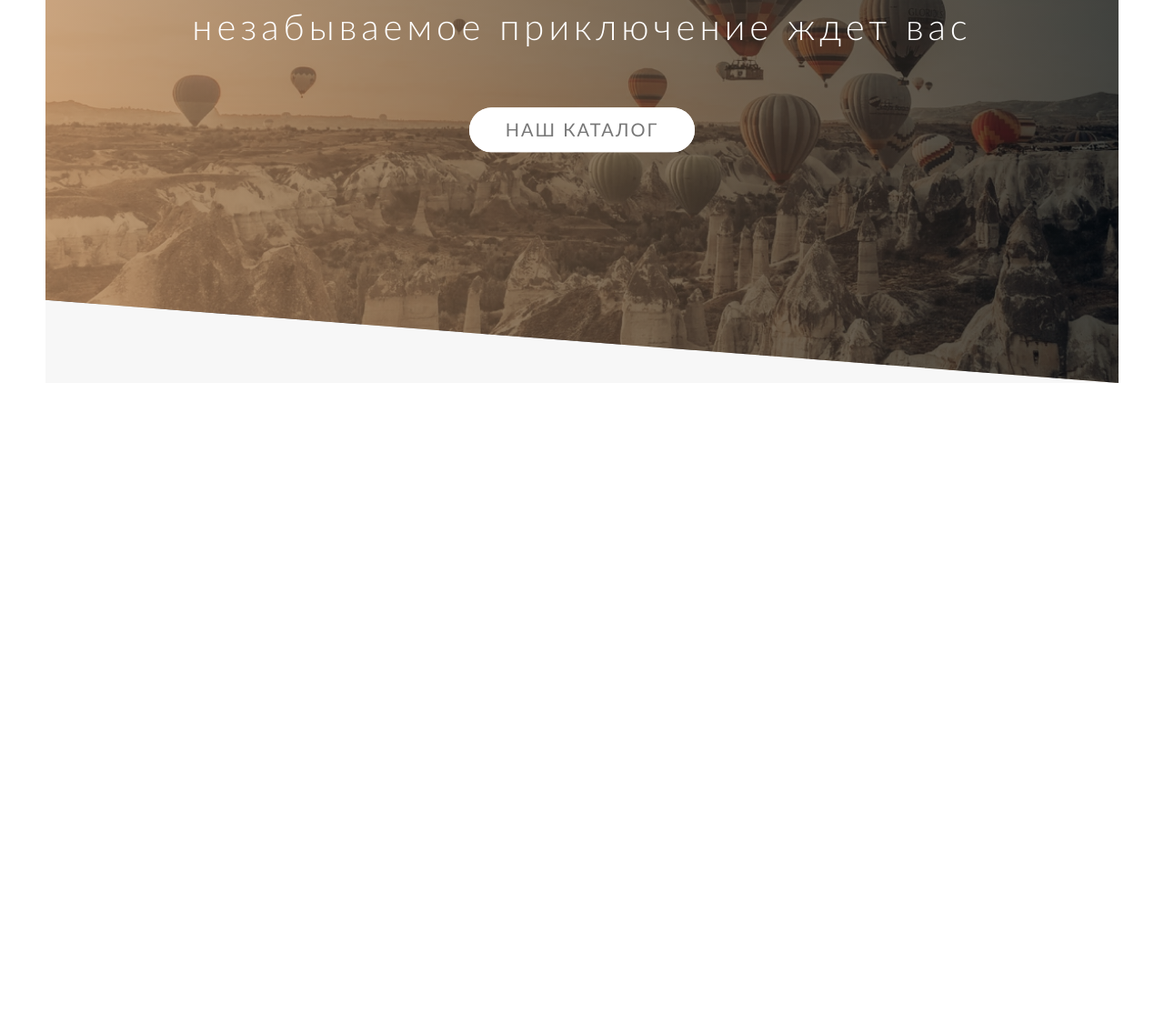
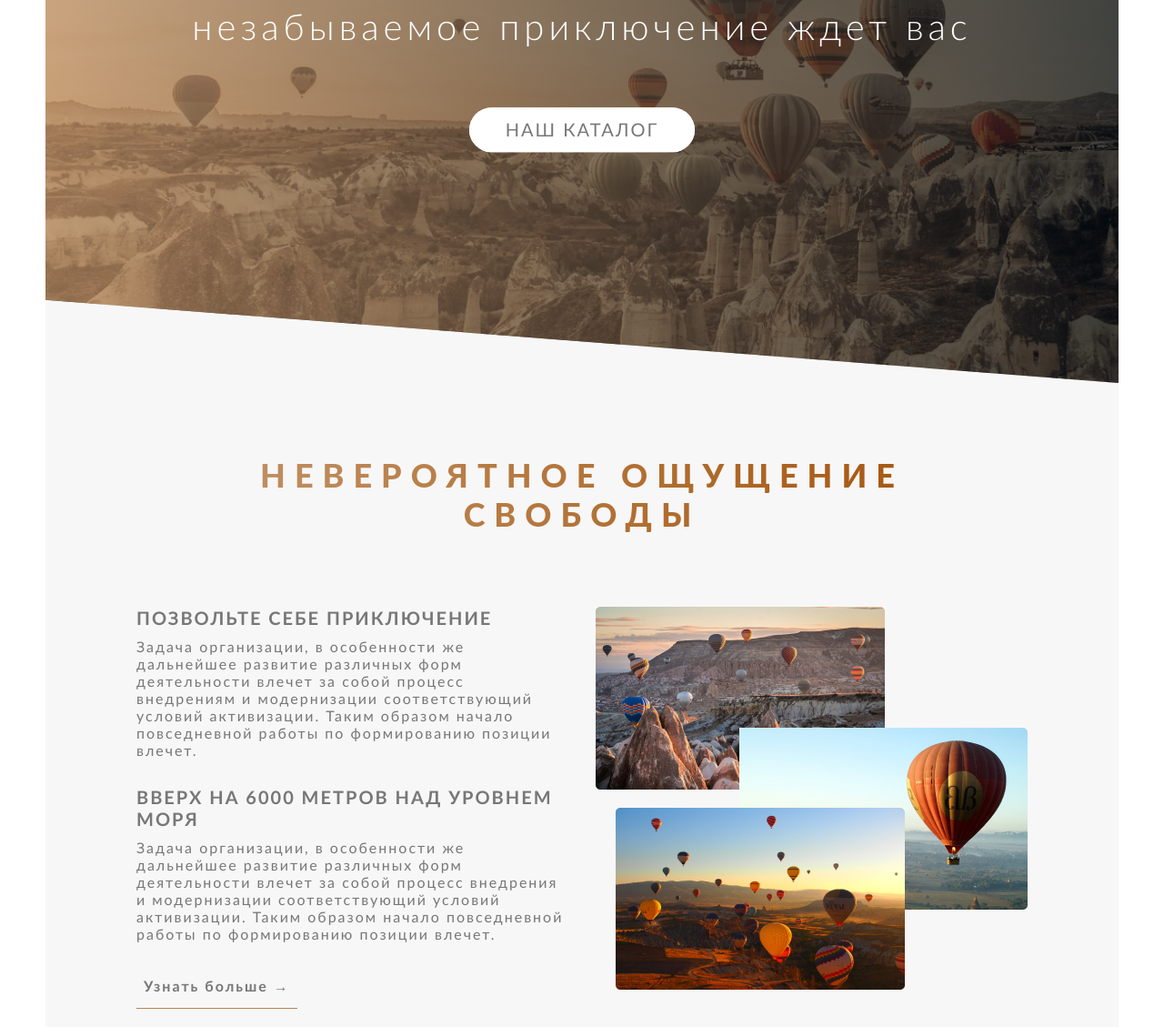
Before and after one commit to Frontend-Roman/ballons, a website: page src/index.html in a window 1280 px wide. Shown: the part 389-1518 px from the top of the page at 91% size. Before the commit the page ends 860 px from the top, so only its background shows below. Drawn offline with nearby package versions, Linux system fonts and the light colour scheme; files that its build step writes are made by us from their sources; files whose address does not match are found by name; a web font is replaced by a local one.

Commit message:
add section about

```diff
--- a/src/assets/scss/_settings.scss
+++ b/src/assets/scss/_settings.scss
@@ -1,5 +1,6 @@
 @import "mixin/fonts";
 @import "variables";
+@import "typografic/_typografic";
 
 @include font-face('Lato', 'assets/fonts/lato/latolight', 300);
 @include font-face('Lato', 'assets/fonts/lato/latoregular', 400);
--- /dev/null
+++ b/src/assets/scss/blocks/_about.scss
@@ -0,0 +1,45 @@
+.about {
+  padding: 8rem 10rem 5.4rem 10rem;
+
+  &__text {
+    & p{
+      margin-bottom: 3rem;
+    }
+
+
+    & span {
+      font-weight: 700;
+      font-size: 2rem;
+      line-height: 2.4rem;
+      text-transform: uppercase;
+      display: block;
+      margin-bottom: 1rem;
+    }
+  }
+
+  &__content {
+    display: grid;
+    grid-gap: 3rem;
+    grid-template-columns: repeat(auto-fit, minmax(32rem, 1fr));
+  }
+  &__images{
+    position: relative;
+    &--1{
+      position: absolute;
+      top: 0;
+      left: 0;
+    }
+    &--2{
+      position: absolute;
+      top: 30%;
+      right: 0;
+    }
+
+    &--3 {
+      position: absolute;
+      top: 50%;
+      left:2.2rem;
+    }
+  }
+
+}
--- /dev/null
+++ b/src/assets/scss/blocks/_btn-link.scss
@@ -0,0 +1,8 @@
+.btn-link{
+  font-weight: 700;
+  text-decoration: none;
+  color: $color-gray;
+  display: inline-block;
+  padding: .8rem .8rem 1.5rem .8rem;
+  border-bottom: 1px solid #BA8554;
+}
--- a/src/assets/scss/style.scss
+++ b/src/assets/scss/style.scss
@@ -1,3 +1,5 @@
 @import 'settings';
 @import 'mixin/btn-style';
 @import './blocks/header';
+@import './blocks/about';
+@import './blocks/btn-link';
--- /dev/null
+++ b/src/assets/scss/typografic/_typografic.scss
@@ -0,0 +1,13 @@
+.section-title {
+  font-weight: 800;
+  font-size: 3.6rem;
+  line-height: 4.3rem;
+  letter-spacing: 1rem;
+  display: block;
+  text-align: center;
+  margin-bottom: 8rem;
+  background: linear-gradient(90deg, #C3956A 3.65%, #A24F03 100%);
+  background-clip: text;
+  -webkit-background-clip: text;
+  color: transparent;
+}
--- a/src/index.html
+++ b/src/index.html
@@ -21,16 +21,39 @@
         </div>
 
     </header>
+    <main class="main">
+        <section class="about">
+            <h2 class="section-title">НЕВЕРОЯТНОЕ ОЩУЩЕНИЕ СВОБОДЫ</h2>
+            <div class="about__content">
+                <div class="about__text">
+                    <span>ПОЗВОЛЬТЕ СЕБЕ ПРИКЛЮЧЕНИЕ</span>
+                    <p>Задача организации, в особенности же дальнейшее развитие различных форм деятельности влечет за
+                        собой
+                        процесс внедрениям и модернизации соответствующий условий активизации. Таким образом начало
+                        повседневной работы по формированию позиции влечет.</p>
+
+                    <span>ВВЕРХ НА 6000 МЕТРОВ НАД УРОВНЕМ МОРЯ</span>
+                    <p>Задача организации, в особенности же дальнейшее развитие различных форм деятельности влечет за
+                        собой
+                        процесс внедрения и модернизации соответствующий условий активизации. Таким образом начало
+                        повседневной работы по формированию позиции влечет.</p>
+                    <a href="#" class="btn-link">Узнать больше &#8594;</a>
+                </div>
+                <div class="about__images">
+                    <img src="assets/img/about-1.jpg" alt="Картинка" class="about__images--1">
+                    <img src="assets/img/about-2.jpg" alt="Картинка" class="about__images--2">
+                    <img src="assets/img/about-3.jpg" alt="Картинка" class="about__images--3">
+                </div>
+            </div>
+        </section>
+    </main>
+    <footer class="footer">
+        <div class="container">
+
+        </div>
+    </footer>
 </div>
 
-<main class="main">
-
-</main>
-<footer class="footer">
-    <div class="container">
-
-    </div>
-</footer>
 
 <script defer src="assets/js/main.min.js"></script>
 </body>
```
Also changed, not shown: src/assets/img/about-1.jpg (added), src/assets/img/about-2.jpg (added), src/assets/img/about-3.jpg (added).
